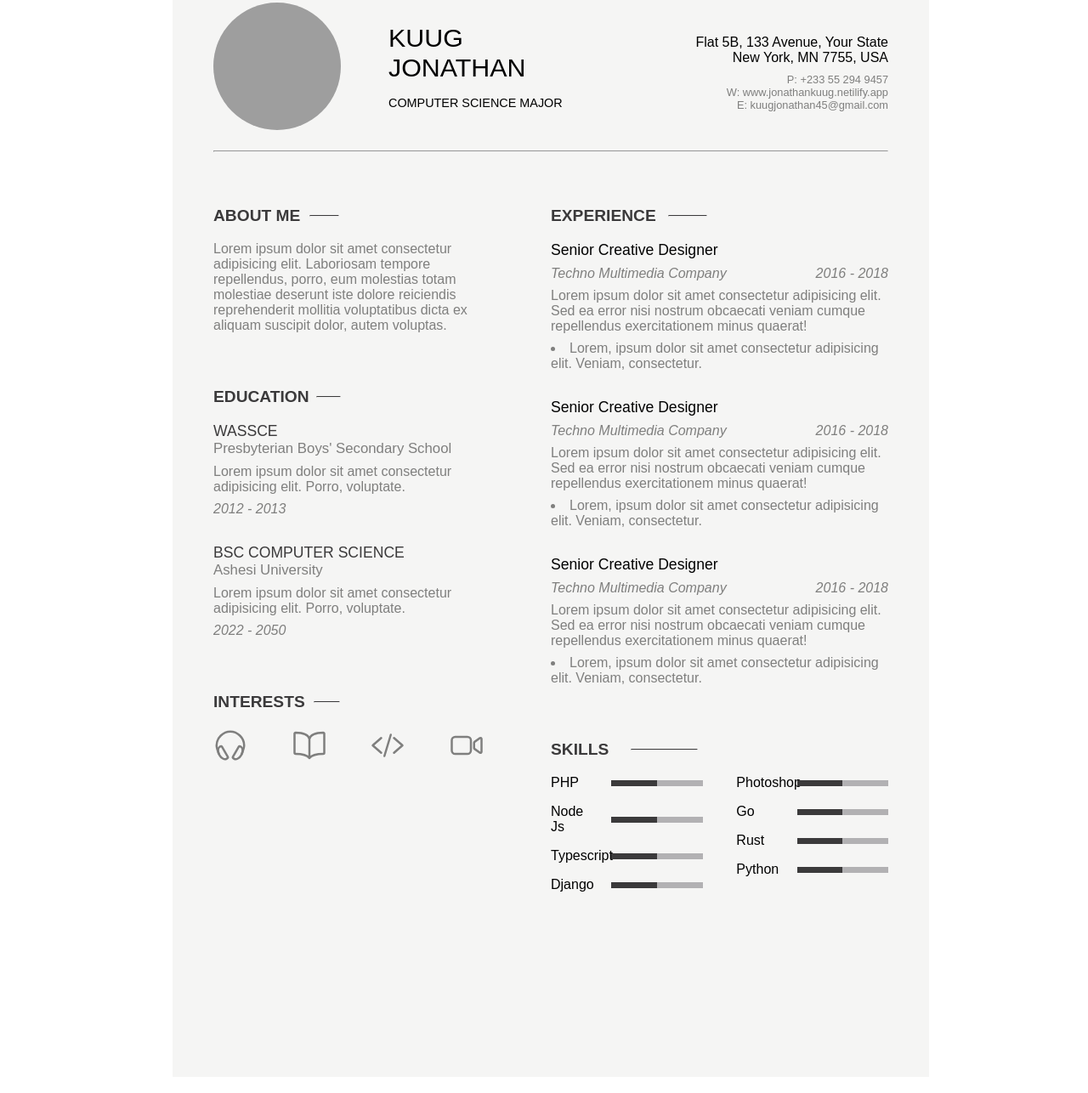
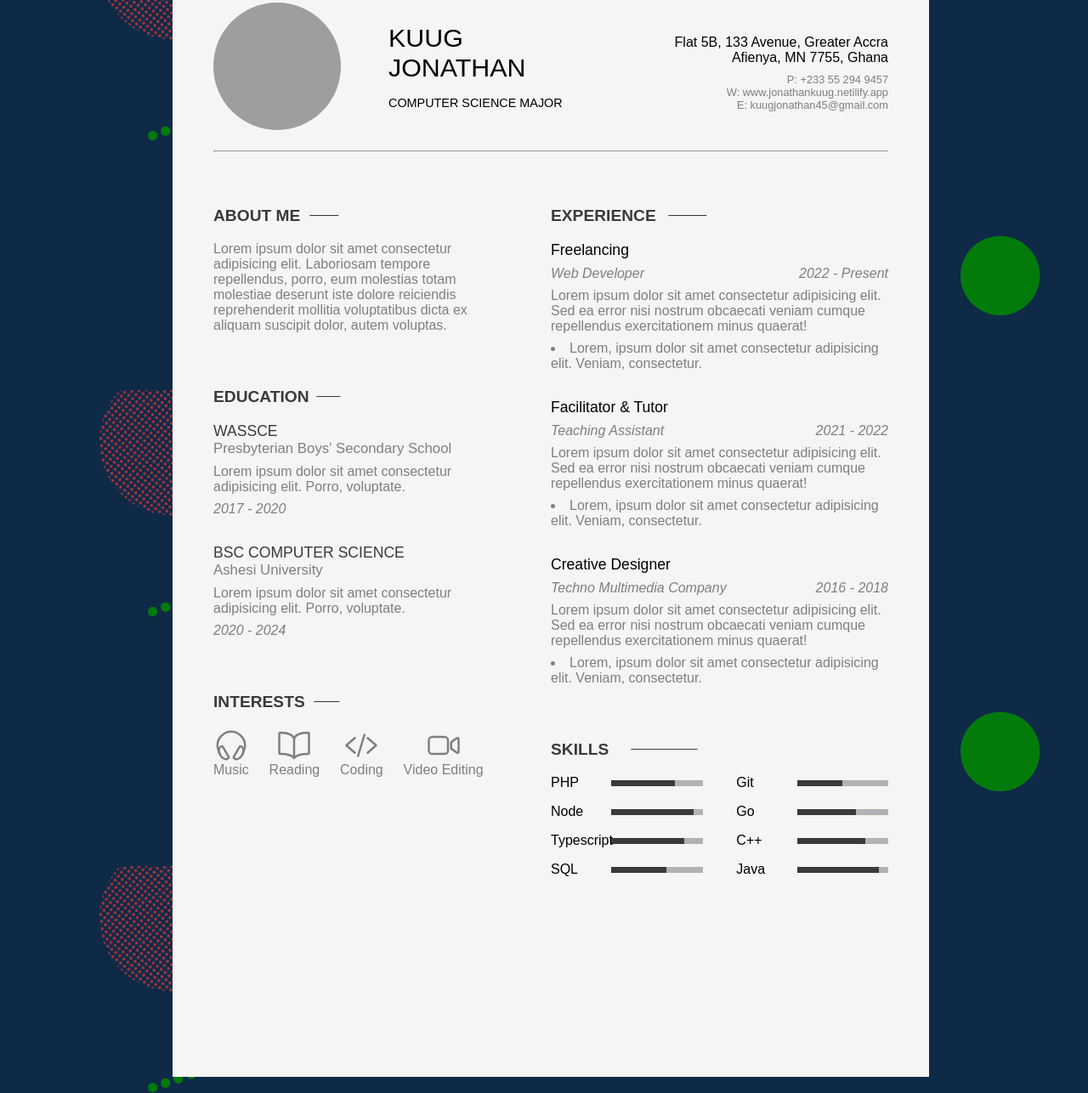
Before and after one commit to Nginze/static-cv, a plain HTML site: page index.html in a window 1280 px wide. Shown: the part 101-1387 px from the top of the page at 85% size. Drawn offline with nearby package versions, Linux system fonts and the light colour scheme; grey boxes are pictures that could not be loaded; a web font is replaced by a local one.

Commit message:
body background

```diff
--- a/css/index.css
+++ b/css/index.css
@@ -18,6 +18,7 @@
 
 body {
   overflow-x: hidden;
+  background-image: url('/assets/Colored\ Patterns.svg');
 }
 
 /* class selectors */
@@ -88,6 +89,7 @@ body {
 
 .resume-info div span {
   color: var(--sub);
+  font-weight: 330;
 }
 .resume-info div {
   font-size: 0.8rem;
@@ -253,6 +255,16 @@ body {
   color: var(--sub);
 }
 
-.uni-name{
+.uni-name {
   font-weight: 420;
 }
+
+.interest {
+  display: flex;
+  flex-direction: column;
+  align-items: center;
+}
+
+.interest span {
+  font-size: 1rem;
+}
--- a/index.html
+++ b/index.html
@@ -31,7 +31,7 @@
           <div class="resume-meta">
             <img
               class="profile-img"
-              src="https://wallpapers-clan.com/wp-content/uploads/2022/02/hxh-gon-and-killua-matching-pfp-17.jpg"
+              src="https://res.cloudinary.com/chakra-me/image/upload/v1674417103/Stat_pic_h9km4l.jpg"
             />
             <div>
               <span class="profile-name">KUUG JONATHAN</span>
@@ -39,8 +39,8 @@
             </div>
           </div>
           <div class="resume-info">
-            <span>Flat 5B, 133 Avenue, Your State</span>
-            <span>New York, MN 7755, USA</span>
+            <span>Flat 5B, 133 Avenue, Greater Accra</span>
+            <span>Afienya, MN 7755, Ghana</span>
             <div>
               <span><span class="acronym">P: </span>+233 55 294 9457</span>
               <span
@@ -85,7 +85,7 @@
                   Lorem ipsum dolor sit amet consectetur adipisicing elit.
                   Porro, voluptate.
                 </span>
-                <span class="edu-date"> 2012 - 2013</span>
+                <span class="edu-date"> 2017 - 2020</span>
               </div>
 
               <div class="edu-sec">
@@ -97,7 +97,7 @@
                   Lorem ipsum dolor sit amet consectetur adipisicing elit.
                   Porro, voluptate.
                 </span>
-                <span class="edu-date">2022 - 2050</span>
+                <span class="edu-date">2020 - 2024</span>
               </div>
             </div>
 
@@ -107,10 +107,22 @@
                 <hr />
               </span>
               <div class="interest-container">
-                <ion-icon name="headset-outline"></ion-icon>
-                <ion-icon name="book-outline"></ion-icon>
-                <ion-icon name="code-slash-outline"></ion-icon>
-                <ion-icon name="videocam-outline"></ion-icon>
+                <div class="interest">
+                  <ion-icon name="headset-outline"></ion-icon>
+                  <span>Music</span>
+                </div>
+                <div class="interest">
+                  <ion-icon name="book-outline"></ion-icon>
+                  <span>Reading</span>
+                </div>
+                <div class="interest">
+                  <ion-icon name="code-slash-outline"></ion-icon>
+                  <span>Coding</span>
+                </div>
+                <div class="interest">
+                  <ion-icon name="videocam-outline"></ion-icon>
+                  <span>Video Editing</span>
+                </div>
               </div>
             </div>
           </section>
@@ -122,10 +134,10 @@
               </span>
               <div class="exp-content">
                 <div class="exp-sec">
-                  <span class="job-title">Senior Creative Designer</span>
+                  <span class="job-title">Freelancing</span>
                   <div class="job-timeline">
-                    <span>Techno Multimedia Company</span>
-                    <span>2016 - 2018</span>
+                    <span>Web Developer</span>
+                    <span>2022 - Present</span>
                   </div>
                   <div class="job-desc">
                     <span
@@ -143,10 +155,10 @@
                 </div>
 
                 <div class="exp-sec">
-                  <span class="job-title">Senior Creative Designer</span>
+                  <span class="job-title">Facilitator & Tutor</span>
                   <div class="job-timeline">
-                    <span>Techno Multimedia Company</span>
-                    <span>2016 - 2018</span>
+                    <span>Teaching Assistant</span>
+                    <span>2021 - 2022</span>
                   </div>
                   <div class="job-desc">
                     <span
@@ -163,7 +175,7 @@
                   </div>
                 </div>
                 <div class="exp-sec">
-                  <span class="job-title">Senior Creative Designer</span>
+                  <span class="job-title">Creative Designer</span>
                   <div class="job-timeline">
                     <span>Techno Multimedia Company</span>
                     <span>2016 - 2018</span>
@@ -195,52 +207,52 @@
                     <div class="skill">
                       <span class="skill-name">PHP</span>
                       <div class="progress-container">
-                        <div></div>
+                        <div style="width: 70%"></div>
                       </div>
                     </div>
 
                     <div class="skill">
-                      <span class="skill-name">Node Js</span>
+                      <span class="skill-name">Node</span>
                       <div class="progress-container">
-                        <div></div>
+                        <div style="width: 90%"></div>
                       </div>
                     </div>
                     <div class="skill">
                       <span class="skill-name">Typescript</span>
                       <div class="progress-container">
-                        <div></div>
+                        <div style="width: 80%"></div>
                       </div>
                     </div>
                     <div class="skill">
-                      <span class="skill-name">Django</span>
+                      <span class="skill-name">SQL</span>
                       <div class="progress-container">
-                        <div></div>
+                        <div style="width: 60%"></div>
                       </div>
                     </div>
                   </div>
                   <div class="col">
                     <div class="skill">
-                      <span class="skill-name">Photoshop</span>
+                      <span class="skill-name">Git</span>
                       <div class="progress-container">
-                        <div></div>
+                        <div style="width: 50%"></div>
                       </div>
                     </div>
                     <div class="skill">
                       <span class="skill-name">Go</span>
                       <div class="progress-container">
-                        <div></div>
+                        <div style="width: 65%"></div>
                       </div>
                     </div>
                     <div class="skill">
-                      <span class="skill-name">Rust</span>
+                      <span class="skill-name">C++</span>
                       <div class="progress-container">
-                        <div></div>
+                        <div style="width: 75%"></div>
                       </div>
                     </div>
                     <div class="skill">
-                      <span class="skill-name">Python</span>
+                      <span class="skill-name">Java</span>
                       <div class="progress-container">
-                        <div></div>
+                        <div style="width: 90%"></div>
                       </div>
                     </div>
                   </div>
```
Also changed, not shown: assets/Colored Patterns.svg (added).
